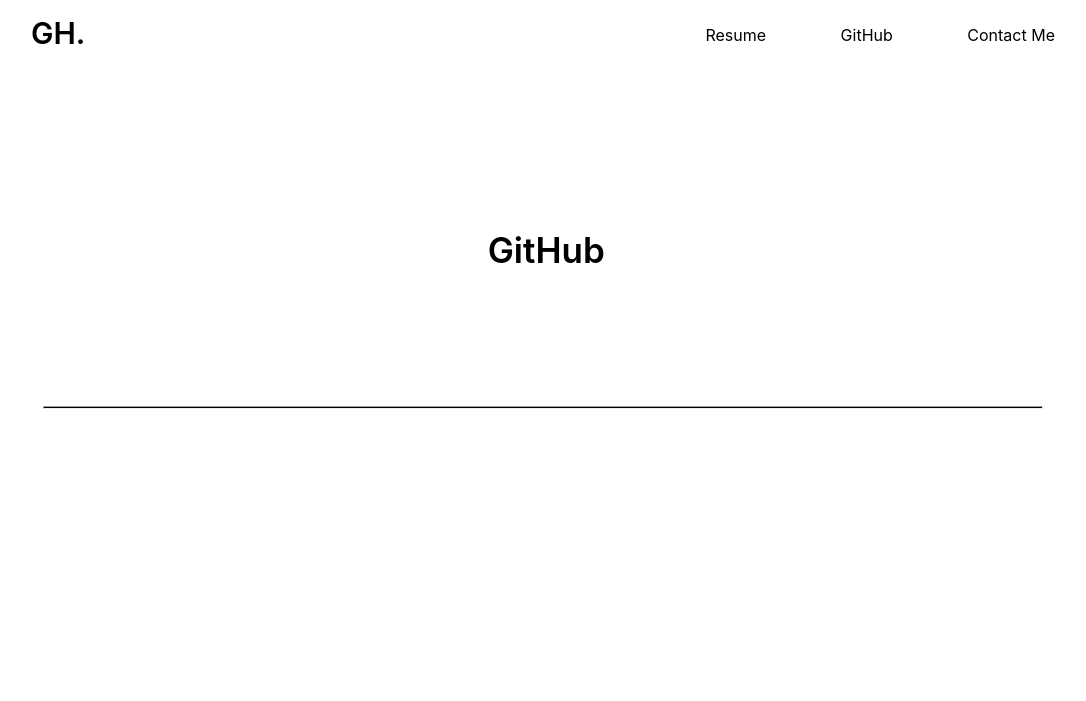
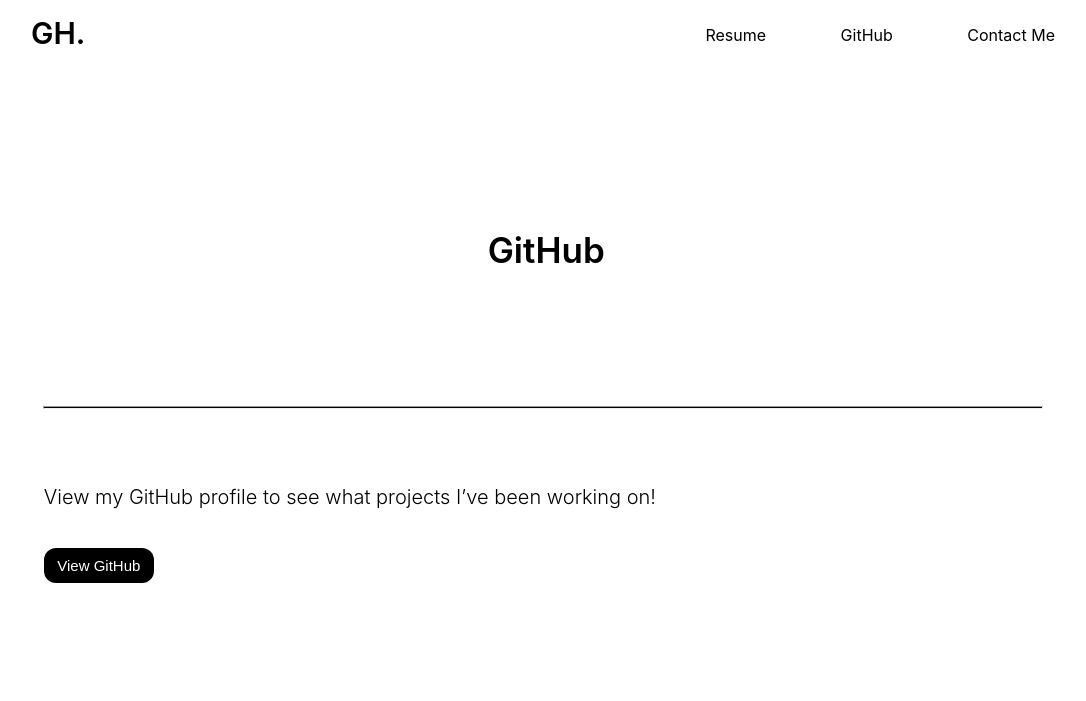
Before and after one commit to gracehjy/Personal-Webpage, a plain HTML site: page github.html in a window 1280 px wide. Shown: the whole page, without its empty margins (97-1183 px from the left). Drawn offline with Linux system fonts and the light colour scheme.

Commit message:
update github.html

```diff
--- a/github.html
+++ b/github.html
@@ -23,6 +23,15 @@
         <div class="bold-text-other"><p>GitHub</p></div>
     </div>
     <hr class="other-animated"/>
+    <br><br>
+    <div class="second-intro">
+    <p>View my GitHub profile to see what projects I’ve been working on!</p>
+    </div>
+    <div class="btn">
+        <form action="https://github.com/gracehjy">
+            <button type="submit" id="submit">View GitHub</button>
+        </form>
+        </div>
     </body>
 
 </html>
```
